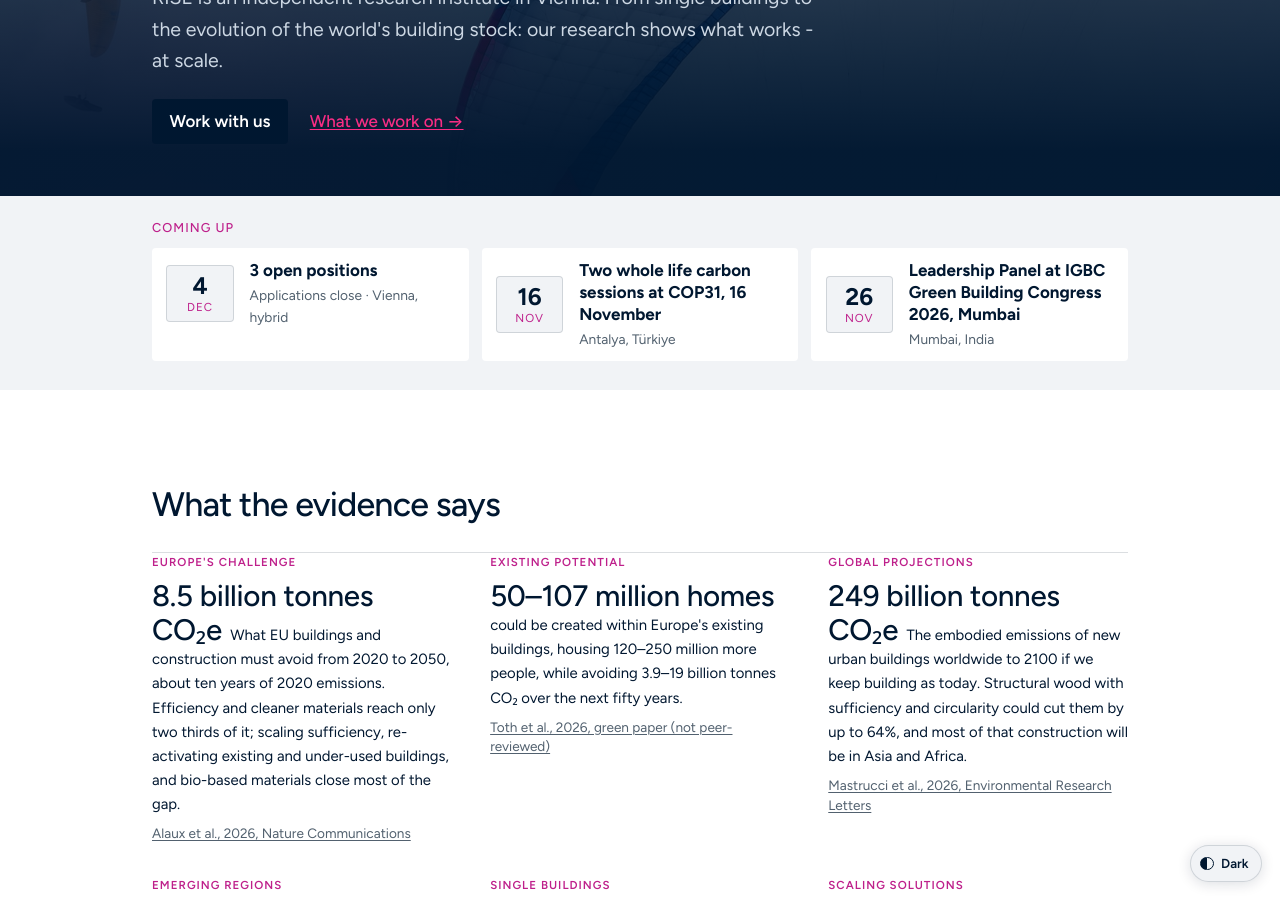
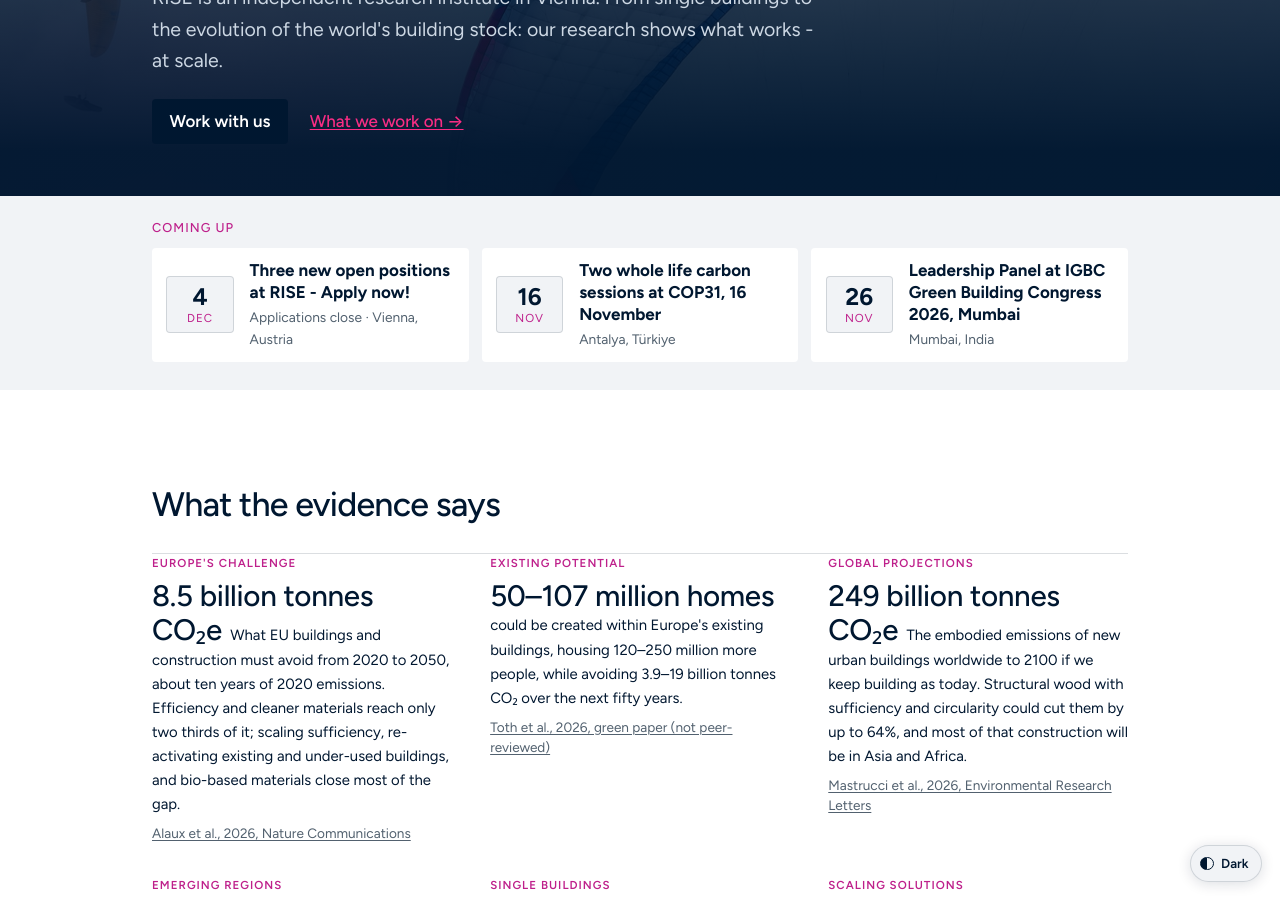
Before and after one commit to mroeck/riselabs.at, a Jekyll site: the page built from index.md, in a window 1280 px wide and 900 px high, scrolled down 457 px. Built offline with Jekyll 4.4.1, drawn with Linux system fonts in a browser that asks for light colours; some web fonts are replaced.

Commit message:
Coming up: Martin's wording for the positions row
"Three new open positions at RISE - Apply now!" and Vienna, Austria.

The count is spelled out rather than set as a digit, which is how he wrote
it: a small lookup, One to Six, falling back to the figure past that, so the
row stays right whether one position is open or four. The plural follows the
same count.

Vienna, Austria rather than Vienna, hybrid in the strip. The hybrid part is
a term of the job and it is in each advert's facts box; on a one-line card
the country is what a reader outside Austria needs.

Measured again after the rewording: still one row at 1440 and 390, three
items, no page overflow in either theme.

Co-Authored-By: Claude Opus 5 <noreply@anthropic.com>
Claude-Session: https://claude.ai/code/session_013yvRdL5WvGEbo8a8kksApF

```diff
--- a/_includes/comingup.html
+++ b/_includes/comingup.html
@@ -81,8 +81,15 @@
         <a href="{{ '/join/' | relative_url }}">
           <span class="cal"><b>{{ first_close | date: "%-d" }}</b><span>{{ first_close | date: "%b" }}</span></span>
           <span class="soon-txt">
-            <span class="t">{% if open_count == 1 %}One open position{% else %}{{ open_count }} open positions{% endif %}</span>
-            <span class="w">Applications close &middot; Vienna, hybrid</span>
+            {%- comment -%}
+              Martin's wording, 4 Nov 2026. The count is spelled out rather
+              than set as a digit, which is how he wrote it and how the rest
+              of the site writes small numbers in a sentence; past six it
+              falls back to the figure.
+            {%- endcomment -%}
+            {%- assign spelled = "zero,One,Two,Three,Four,Five,Six" | split: "," -%}
+            <span class="t">{% if open_count < 7 %}{{ spelled[open_count] }}{% else %}{{ open_count }}{% endif %} new open position{% unless open_count == 1 %}s{% endunless %} at RISE - Apply now!</span>
+            <span class="w">Applications close &middot; Vienna, Austria</span>
           </span>
         </a>
       </li>
```
